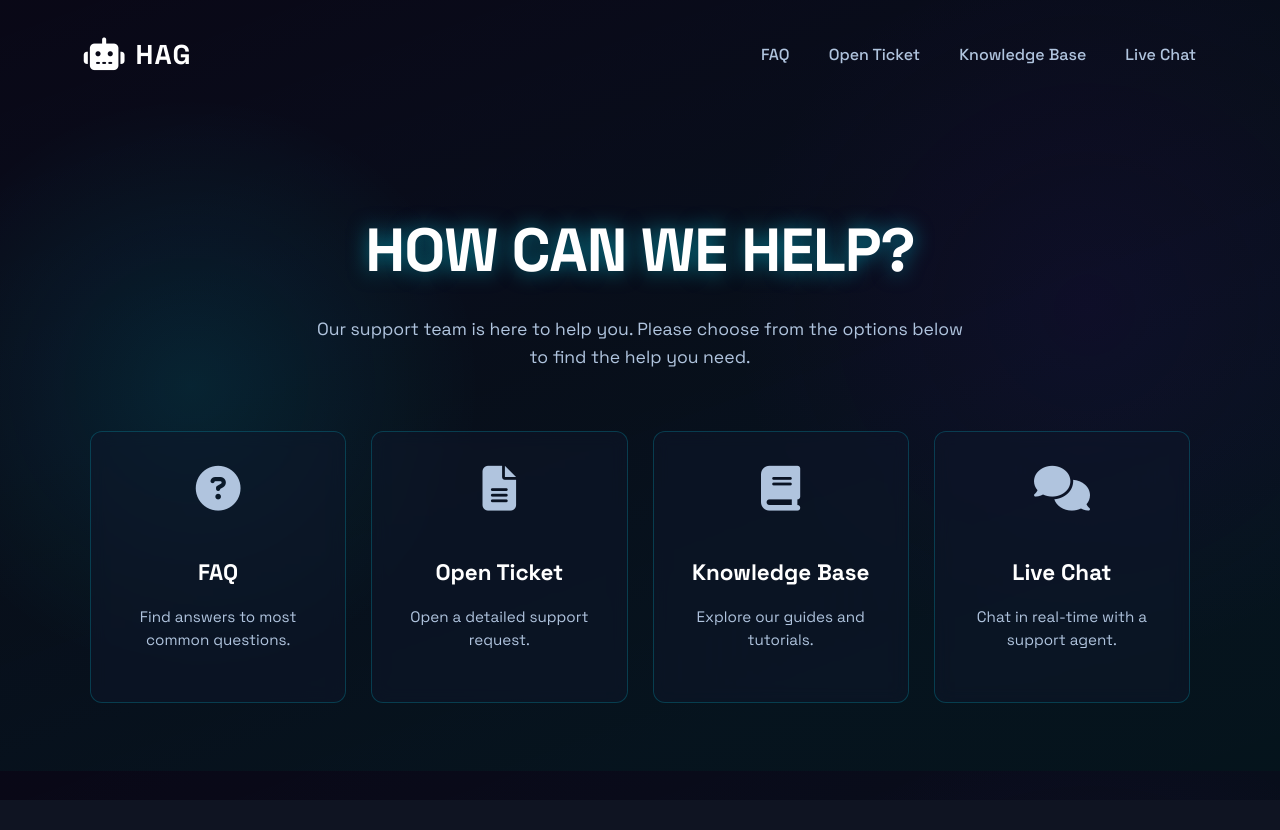
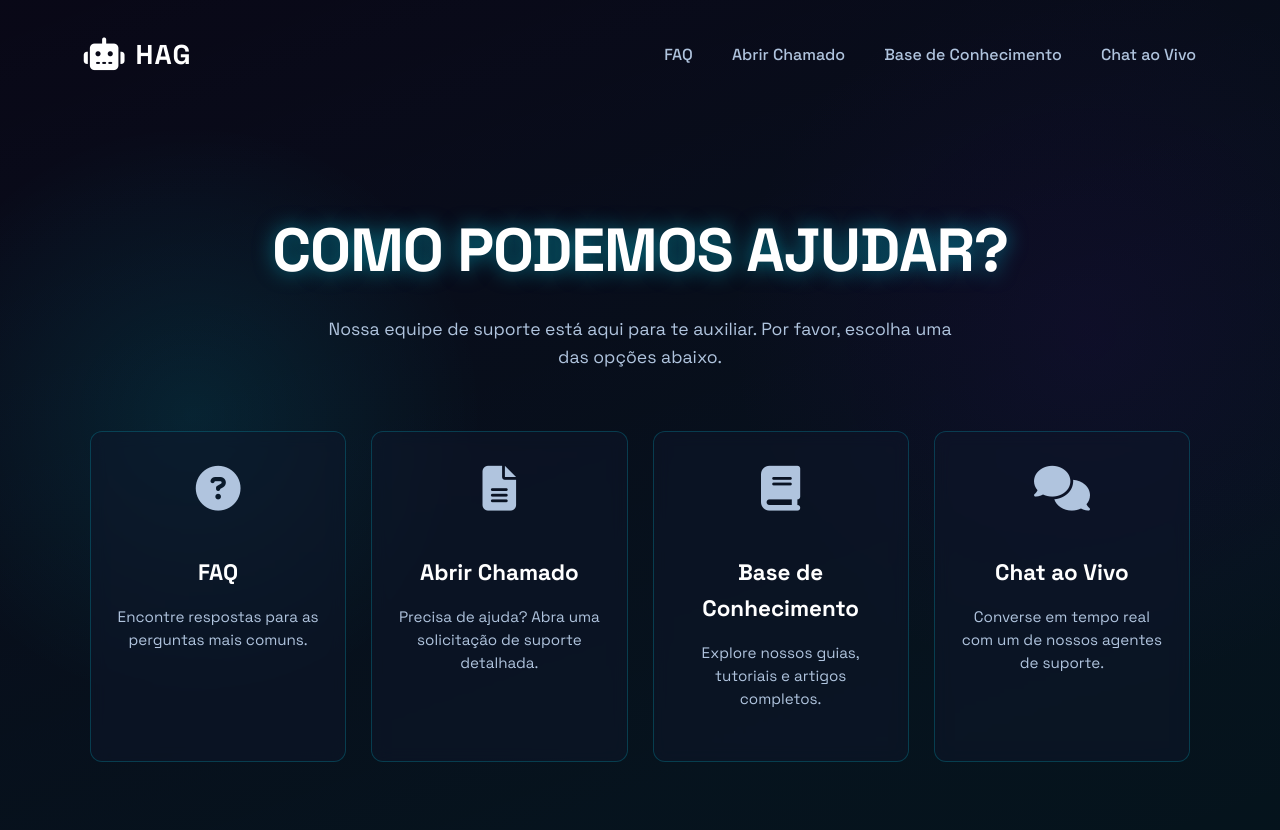
Before and after one commit to Jakeline2525/hag-suporte-final, a Flask app: page / in a window 1280 px wide. Before the commit the page ends 703 px from the top, so only its background shows below. Run offline with Flask 3, Linux system fonts and the light colour scheme.

Commit message:
Update index.html

```diff
--- a/templates/index.html
+++ b/templates/index.html
@@ -5,12 +5,10 @@
     <meta name="viewport" content="width=device-width, initial-scale=1.0">
     <title>HAG Suporte</title>
 
-    <!-- Importando as fontes do Google Fonts -->
     <link rel="preconnect" href="https://fonts.googleapis.com">
     <link rel="preconnect" href="https://fonts.gstatic.com" crossorigin>
     <link href="https://fonts.googleapis.com/css2?family=Space+Grotesk:wght@400;500;700&display=swap" rel="stylesheet">
 
-    <!-- Adicionando Font Awesome para os ícones -->
     <link rel="stylesheet" href="https://cdnjs.cloudflare.com/ajax/libs/font-awesome/6.5.1/css/all.min.css">
 
     <link rel="stylesheet" href="{{ url_for('static', filename='css/style.css' ) }}">
@@ -19,43 +17,42 @@
 
     <header class="portal-header">
         <div class="logo">
-            <!-- Ícone do raio trocado pelo robô -->
             <i class="fa-solid fa-robot"></i>HAG
         </div>
         <nav>
             <a href="#">FAQ</a>
-            <a href="{{ url_for('abrir_ticket') }}">Open Ticket</a>
-            <a href="#">Knowledge Base</a>
-            <a href="#">Live Chat</a>
+            <a href="{{ url_for('abrir_ticket') }}">Abrir Chamado</a>
+            <a href="#">Base de Conhecimento</a>
+            <a href="#">Chat ao Vivo</a>
         </nav>
     </header>
 
     <main class="portal-main">
         <div class="hero-section">
-            <h1>HOW CAN WE HELP?</h1>
-            <p>Our support team is here to help you. Please choose from the options below to find the help you need.</p>
+            <h1>COMO PODEMOS AJUDAR?</h1>
+            <p>Nossa equipe de suporte está aqui para te auxiliar. Por favor, escolha uma das opções abaixo.</p>
         </div>
 
         <div class="action-grid">
             <a href="#" class="action-card">
                 <i class="fa-solid fa-question-circle"></i>
                 <h2>FAQ</h2>
-                <p>Find answers to most common questions.</p>
+                <p>Encontre respostas para as perguntas mais comuns.</p>
             </a>
             <a href="{{ url_for('abrir_ticket') }}" class="action-card">
                 <i class="fa-solid fa-file-alt"></i>
-                <h2>Open Ticket</h2>
-                <p>Open a detailed support request.</p>
+                <h2>Abrir Chamado</h2>
+                <p>Precisa de ajuda? Abra uma solicitação de suporte detalhada.</p>
             </a>
             <a href="#" class="action-card">
                 <i class="fa-solid fa-book"></i>
-                <h2>Knowledge Base</h2>
-                <p>Explore our guides and tutorials.</p>
+                <h2>Base de Conhecimento</h2>
+                <p>Explore nossos guias, tutoriais e artigos completos.</p>
             </a>
             <a href="#" class="action-card">
                 <i class="fa-solid fa-comments"></i>
-                <h2>Live Chat</h2>
-                <p>Chat in real-time with a support agent.</p>
+                <h2>Chat ao Vivo</h2>
+                <p>Converse em tempo real com um de nossos agentes de suporte.</p>
             </a>
         </div>
     </main>
```
